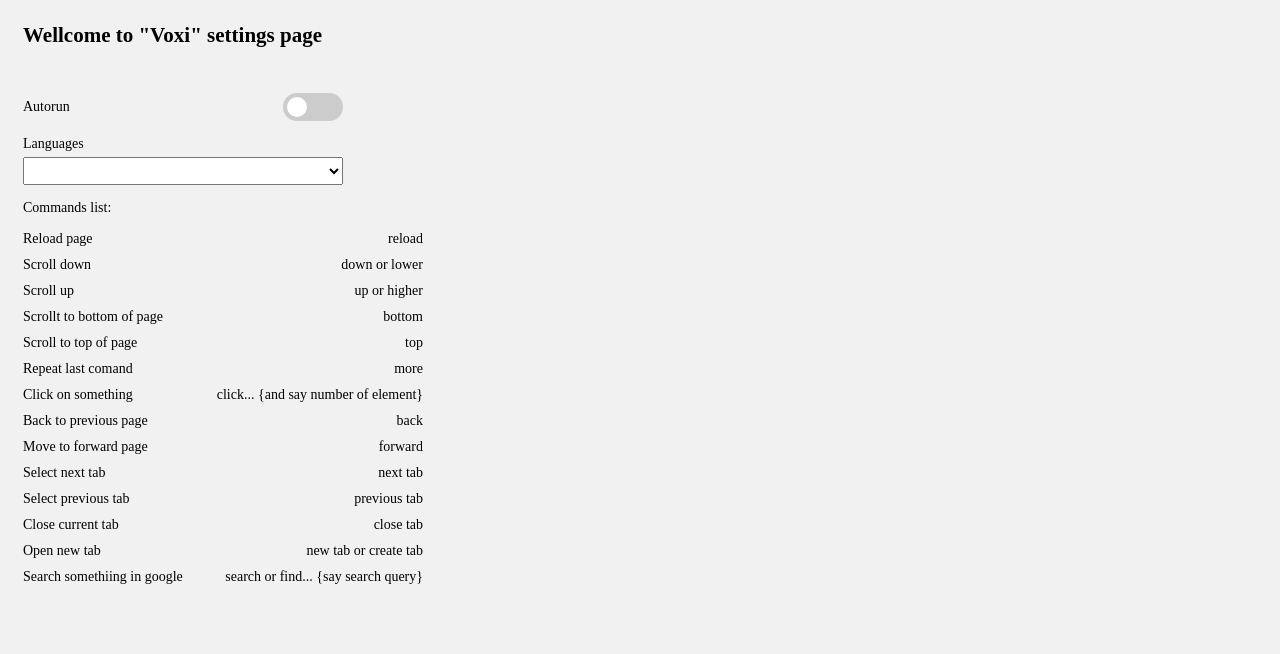
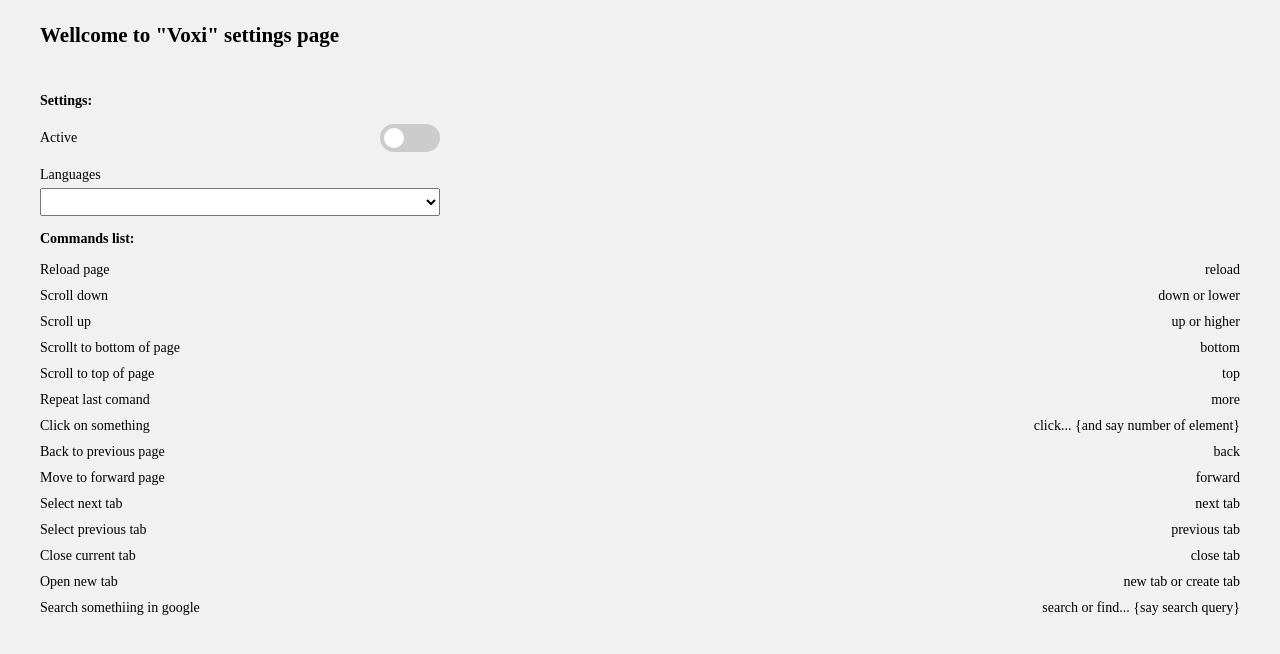
Before and after one commit to blnaxblachbl/Voxi, a browser extension: page chrome/worker/worker.html in a window 1280 px wide. Drawn offline with Linux system fonts and the light colour scheme.

Commit message:
fix settings screen

```diff
--- a/chrome/worker/worker.css
+++ b/chrome/worker/worker.css
@@ -3,12 +3,13 @@
     flex-direction: column;
     padding: 15px;
     background-color: #f1f1f1;
+    align-items: center;
 }
 
 .space {
     display: block;
-    width: 50%;
-    max-width: 400px;
+    width: 100%;
+    max-width: 1200px;
 }
 
 .button {
@@ -42,7 +43,7 @@
     align-items: center;
     margin-bottom: 15px;
     justify-content: space-between;
-    max-width: 80%;
+    max-width: 400px;
     font-size: 14px;
 }
 
@@ -115,6 +116,7 @@
 .selector-container {
     display: block;
     margin-bottom: 15px;
+    max-width: 400px;
 }
 
 .selector-label {
@@ -123,7 +125,7 @@
 }
 
 .selector {
-    width: 80%;
+    width: 100%;
     height: 28px;
 }
 
@@ -131,9 +133,10 @@
     display: block;
 }
 
-.commands-title {
+.sub-title {
     font-size: 14px;
     margin-bottom: 15px;
+    font-weight: 800;
 }
 
 .row {
--- a/chrome/worker/worker.html
+++ b/chrome/worker/worker.html
@@ -11,6 +11,7 @@
             <div id="title" class="title">
                 Wellcome to "Voxi" settings page
             </div>
+            <div id="settings-title" class="sub-title">Settings:</div>
             <div class="switch-container">
                 <div id="active">Active</div>
                 <label class="switch">
@@ -26,7 +27,7 @@
                     <option value="ru-RU">Russian</option>
                 </select>
             </div>
-            <div id="commands-title" class="commands-title">Commands list:</div>
+            <div id="commands-title" class="sub-title">Commands list:</div>
             <div id="commands-container">
 
             </div>
--- a/chrome/worker/worker.js
+++ b/chrome/worker/worker.js
@@ -28,7 +28,7 @@
     "Перейти на следующую вкладку": 'следующая вкладка',
     "Перейти на предыдущий таб": "предыдущая вкладка",
     "Закрыть текущую вкладку": "закрыть вкладку",
-    "Открыть новую вкладку": "новая вкладку или создать вкладку",
+    "Открыть новую вкладку": "новая вкладка или создать вкладку",
     "Сделать поисковый запрос": "поиск или найди... {произнести запрос}",
 }
 
@@ -90,7 +90,6 @@
         div.appendChild(value)
         parent.appendChild(div)
     }
-    console.log(space.childNodes)
     space.replaceChild(parent, space.childNodes[0])
 }
 
@@ -99,19 +98,22 @@
     const active = document.getElementById("active")
     const language = document.getElementById("language-label")
     const commandsTitle = document.getElementById("commands-title")
+    const settingsTitle = document.getElementById("settings-title")
     const languageSelector = document.getElementById("language-selector")
     if (lang === 'ru-RU') {
         title.innerText = 'Добро пожаловать в настройки "Voxi"'
         active.innerText = "Включино"
         language.innerText = "Языки"
+        settingsTitle.innerText = "Настройки:"
         commandsTitle.innerText = "Список команд:"
         for (let i = 0; i < languageSelector.childNodes.length; i++) {
             languageSelector.childNodes[i].innerText = languageSelector.childNodes[i].value === 'ru-RU' ? "Русский" : "Английский"
         }
     } else {
         title.innerText = 'Wellcome to "Voxi" settings page'
-        active.innerText = "Autorun"
+        active.innerText = "Active"
         language.innerText = "Languages"
+        settingsTitle.innerText = "Settings:"
         commandsTitle.innerText = "Commands list:"
         for (let i = 0; i < languageSelector.childNodes.length; i++) {
             languageSelector.childNodes[i].innerText = languageSelector.childNodes[i].value === 'ru-RU' ? "Russian" : "English"
```
